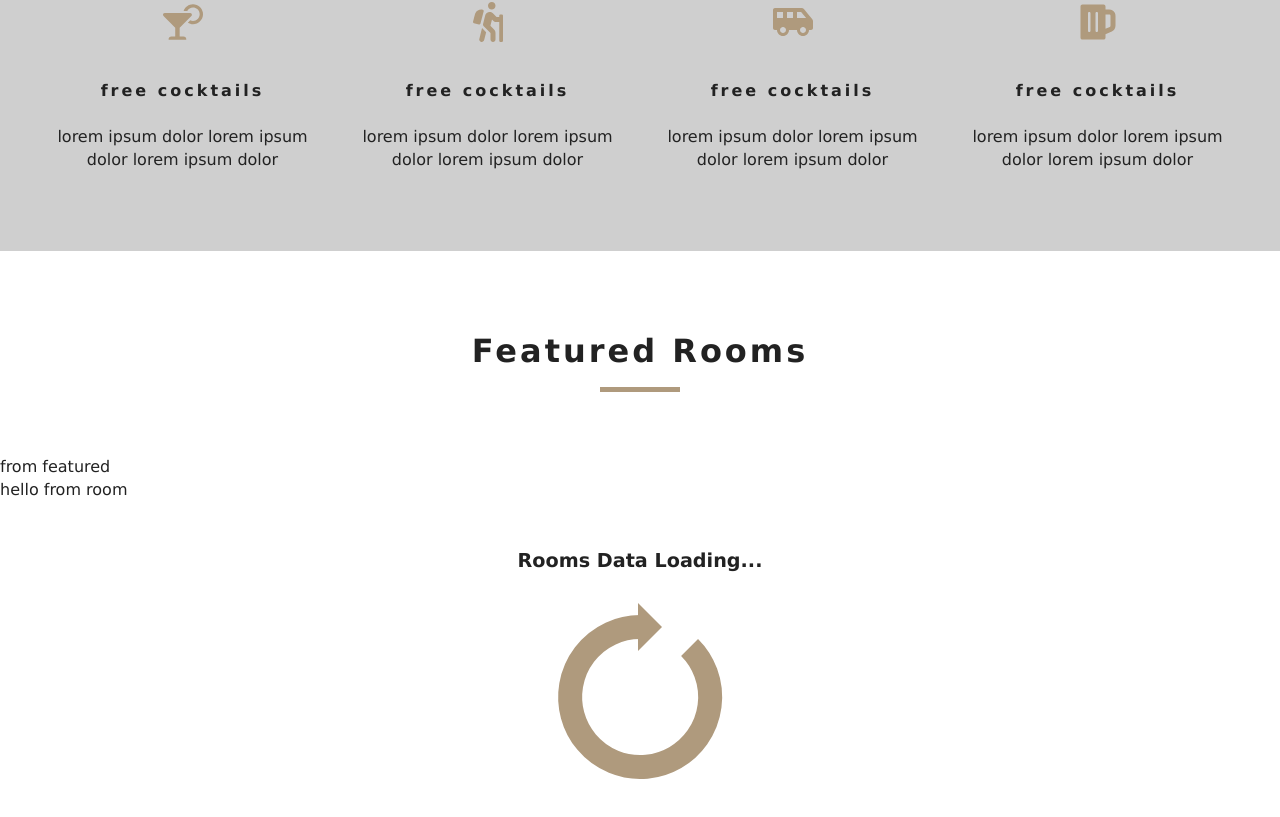
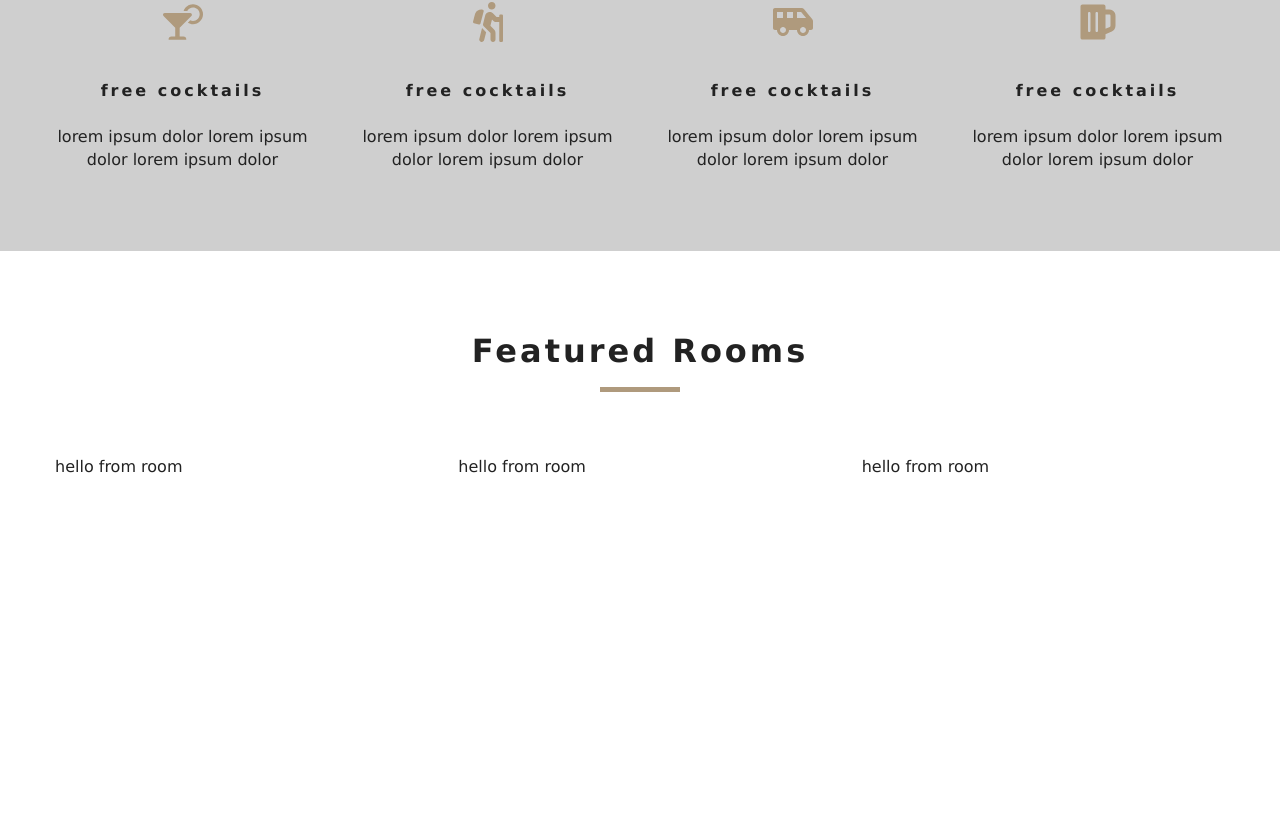
Before and after one commit to aydik99/beach-resort, a React (Create React App) app: page / in a window 1280 px wide. Shown: the part 1005-1822 px from the top of the page. After the commit the page ends 1564 px from the top, so only its background shows below. Built offline with nearby package versions, Linux system fonts and the light colour scheme.

Commit message:
finished featuredrooms

```diff
--- a/src/components/FeaturedRooms.js
+++ b/src/components/FeaturedRooms.js
@@ -8,8 +8,8 @@ export default class FeaturedRooms extends Component {
     static contextType = RoomContext
     render() {
 
+
        let { loading, featuredRooms : rooms} = this.context
-
         rooms = rooms.map(room => {
             return <Room key={room.id} room={room} />
         })
@@ -18,16 +18,12 @@ export default class FeaturedRooms extends Component {
 
         return (
             <section className="featured-rooms">
-                <Title title="featured rooms">
-                    <div className="featured-rooms-center">
+                <Title title="featured rooms" />
+                <div className="featured-rooms-center">
                         {
                             loading ? <Loading /> : rooms
                         }
                     </div>
-                </Title>
-              from featured
-              <Room />
-              <Loading />
             </section>
         )
     }
--- a/src/context.js
+++ b/src/context.js
@@ -12,7 +12,6 @@ const RoomContext = React.createContext()
     }
 
     componentDidMount() {
-        console.log(items)
         let rooms = this.formatData(items)
         let featuredRooms = rooms.filter(room => room.featured === true)
         this.setState({
```
